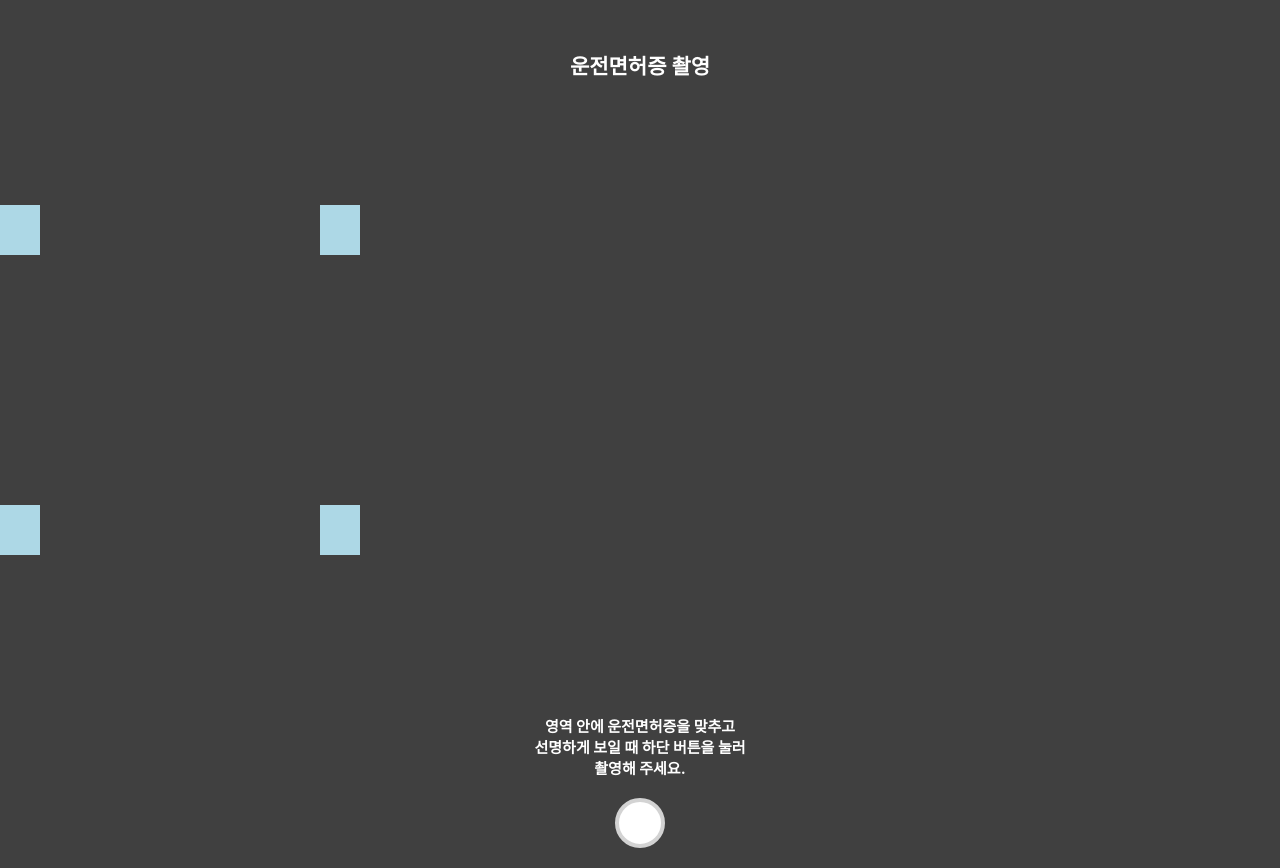
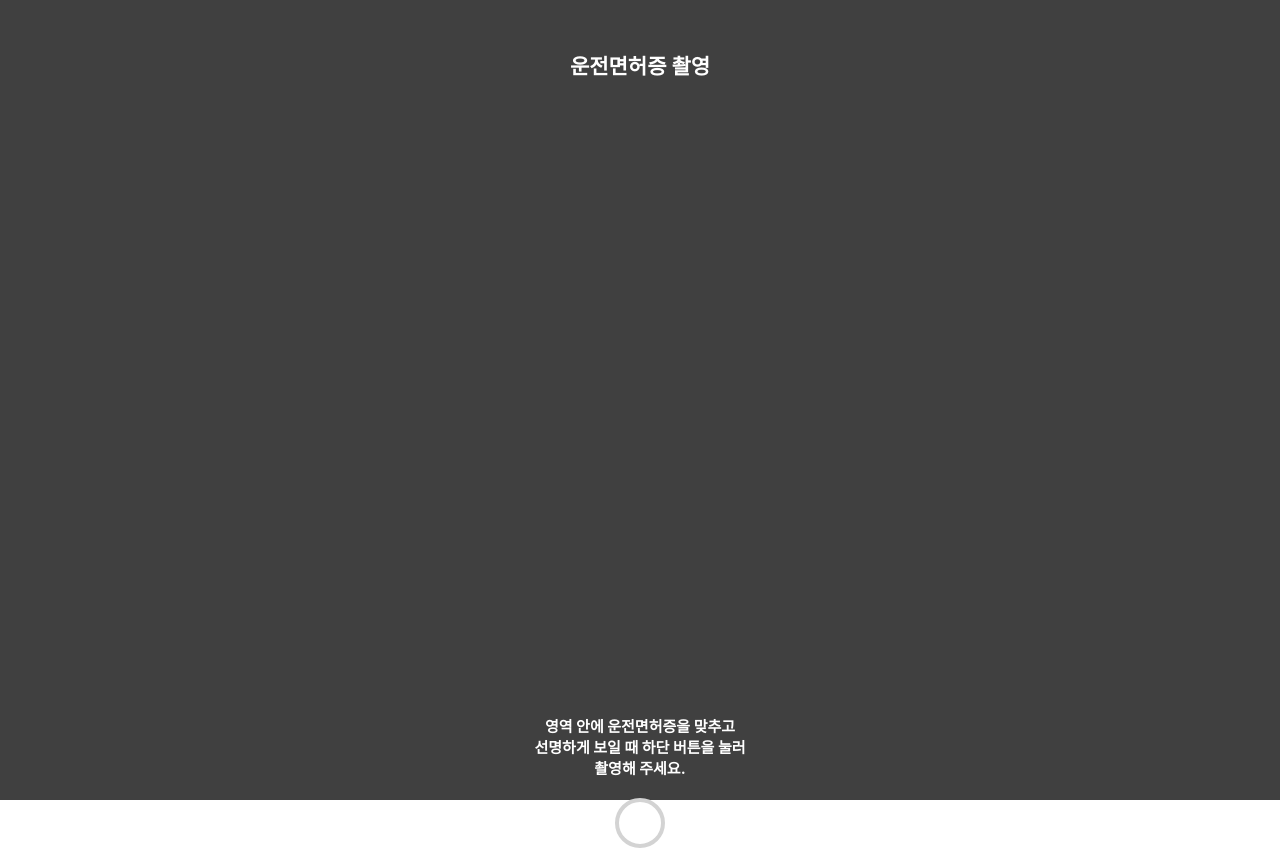
Before and after one commit to Yehoonn/TEST_CAMERA, a React (Create React App) app: page / in a window 1280 px wide. Built offline with nearby package versions, Linux system fonts and the light colour scheme; no server answers.

Commit message:
asdasdasdasdsa

```diff
--- a/src/pages/Test.tsx
+++ b/src/pages/Test.tsx
@@ -183,7 +183,7 @@ const Test = () => {
         flexDirection: 'column',
         gap: '30px',
         width: '100vw',
-        minHeight: '100vh',
+        height: '100vh',
         backgroundColor: '#404040',
       }}
     >
@@ -216,7 +216,7 @@ const Test = () => {
           운전면허증 촬영
         </div>
       </header>
-      {/* <main
+      <main
         className="container type_btn"
         style={{
           display: 'flex',
@@ -231,33 +231,26 @@ const Test = () => {
           className="page_licenses"
           style={{
             width: '100%',
-            height: '30%',
             display: 'flex',
             flexDirection: 'column',
             alignItems: 'center',
             gap: '30px',
           }}
-        > */}
+        >
           <div
             className="box_sample"
             style={{
-          // position: 'relative',
-          // display: 'flex',
-          // justifyContent: 'center',
-          // width: '420px',
-          // height: '540px',
-          width: '100%',
+              position: 'relative',
+              display: 'flex',
+              justifyContent: 'center',
+              width: '420px',
               height: '540px',
-          maxWidth: '360px',
-          maxHeight: '800px',
-          overflow: 'hidden',
-          position: 'relative',
             }}
           >
-        <div
+            {/* <div
               style={{
                 left: '-10px',
-            top: '95px',
+                top: '100px',
                 position: 'absolute',
                 width: '50px',
                 height: '50px',
@@ -268,7 +261,7 @@ const Test = () => {
             <div
               style={{
                 right: '-10px',
-            top: '95px',
+                top: '100px',
                 position: 'absolute',
                 width: '50px',
                 height: '50px',
@@ -279,7 +272,7 @@ const Test = () => {
             <div
               style={{
                 left: '-10px',
-            bottom: '95px',
+                bottom: '80px',
                 position: 'absolute',
                 width: '50px',
                 height: '50px',
@@ -290,38 +283,29 @@ const Test = () => {
             <div
               style={{
                 right: '-10px',
-            bottom: '95px',
+                bottom: '80px',
                 position: 'absolute',
                 width: '50px',
                 height: '50px',
                 backgroundColor: 'lightblue',
                 zIndex: 1,
               }}
-        ></div>
+            ></div> */}
 
             <Webcam
-          style={{
-            width: '100%',
-            height: '100%',
-            objectFit: 'cover',
-            position: 'absolute',
-            top: 0,
-            left: 0,
-            zIndex: 2,
-          }}
+              style={{ zIndex: '2' }}
               ref={webcamRef}
               audio={false}
               screenshotFormat="image/jpeg"
               videoConstraints={{
-            width: 1920,
-            height: 1080,
+                width: 420,
+                height: 540,
                 facingMode: 'environment',
                 aspectRatio: 16 / 9,
                 frameRate: 30,
               }}
-          // width={420}
-
-          // height={540}
+              width={420}
+              height={540}
               // width={240}
               // height={540}
               onUserMediaError={(error) => alert(error)}
@@ -338,7 +322,9 @@ const Test = () => {
               marginTop: '35px',
             }}
           >
-        <div style={{ color: 'white', fontSize: '15px', fontWeight: 'bold' }}>
+            <div
+              style={{ color: 'white', fontSize: '15px', fontWeight: 'bold' }}
+            >
               영역 안에 운전면허증을 맞추고
               <br />
               선명하게 보일 때 하단 버튼을 눌러
@@ -362,8 +348,8 @@ const Test = () => {
               ></button>
             </div>
           </div>
-      {/* </article>
-      </main> */}
+        </article>
+      </main>
     </div>
   );
 };
```
Lines whose indentation alone changed are shown as unchanged.
